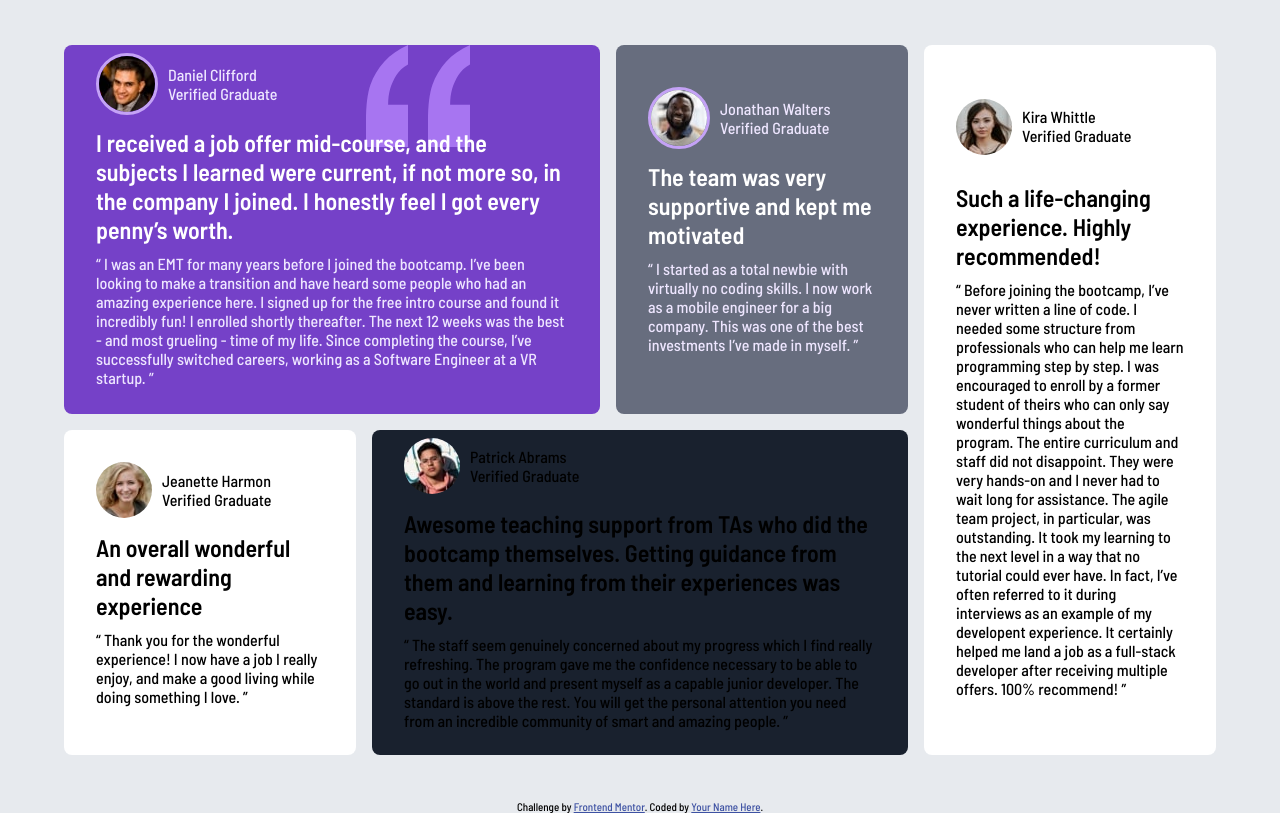
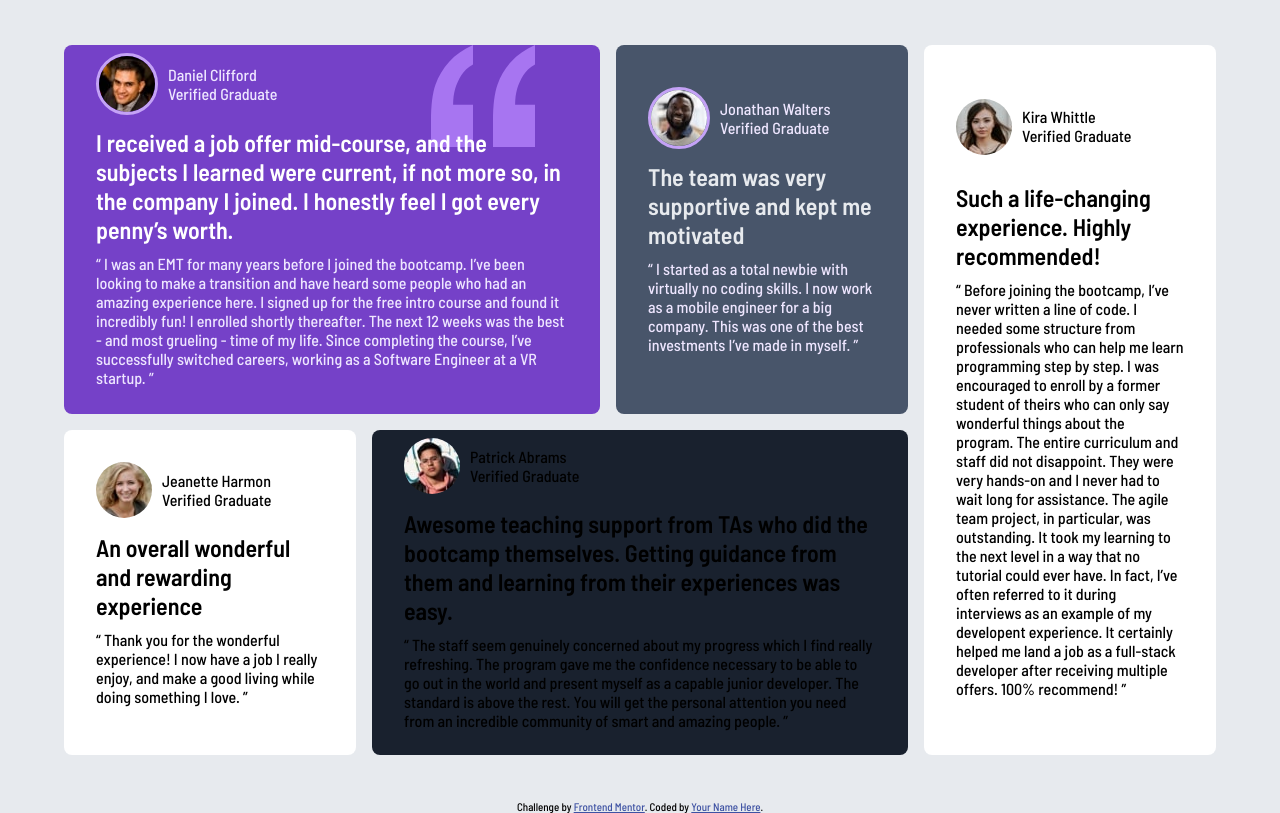
Before and after one commit to SimenKodehode/CSS-Advanced-Oppgave-1-Testimonial-Grid, a plain HTML site: page index.html in a window 1280 px wide. Drawn offline with Linux system fonts and the light colour scheme.

Commit message:
adjusted colours on card 2 and some styling on card 1

```diff
--- a/style.css
+++ b/style.css
@@ -90,7 +90,7 @@ img {
   grid-row: 1 / 2;
   background-image: url(images/bg-pattern-quotation.svg);
   background-repeat: no-repeat;
-  background-position: top right 30%;
+  background-position: top right 15%;
   background-color: var(--Purple500);
 }
 #card1 img {
@@ -104,13 +104,13 @@ img {
 }
 #card2 {
   grid-column: 3 / 4;
-  background-color: var(--Grey400);
+  background-color: var(--Grey500);
 }
 #card2 img {
   border: 3px solid var(--Purple300);
 }
 #card2 h2 {
-  color: var(--White);
+  color: var(--Grey100);
 }
 #card2 p {
   color: var(--Purple50);
```
